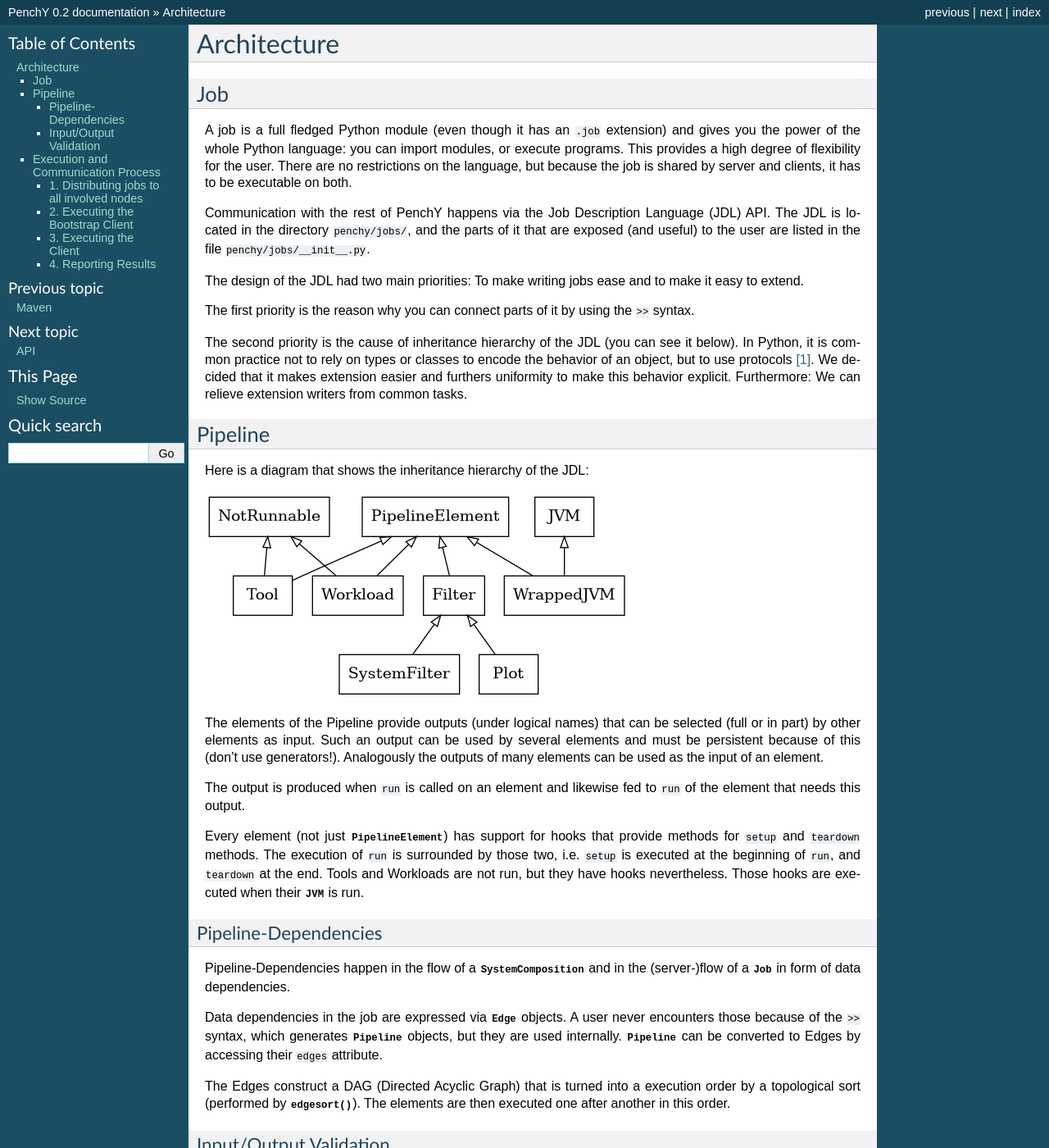
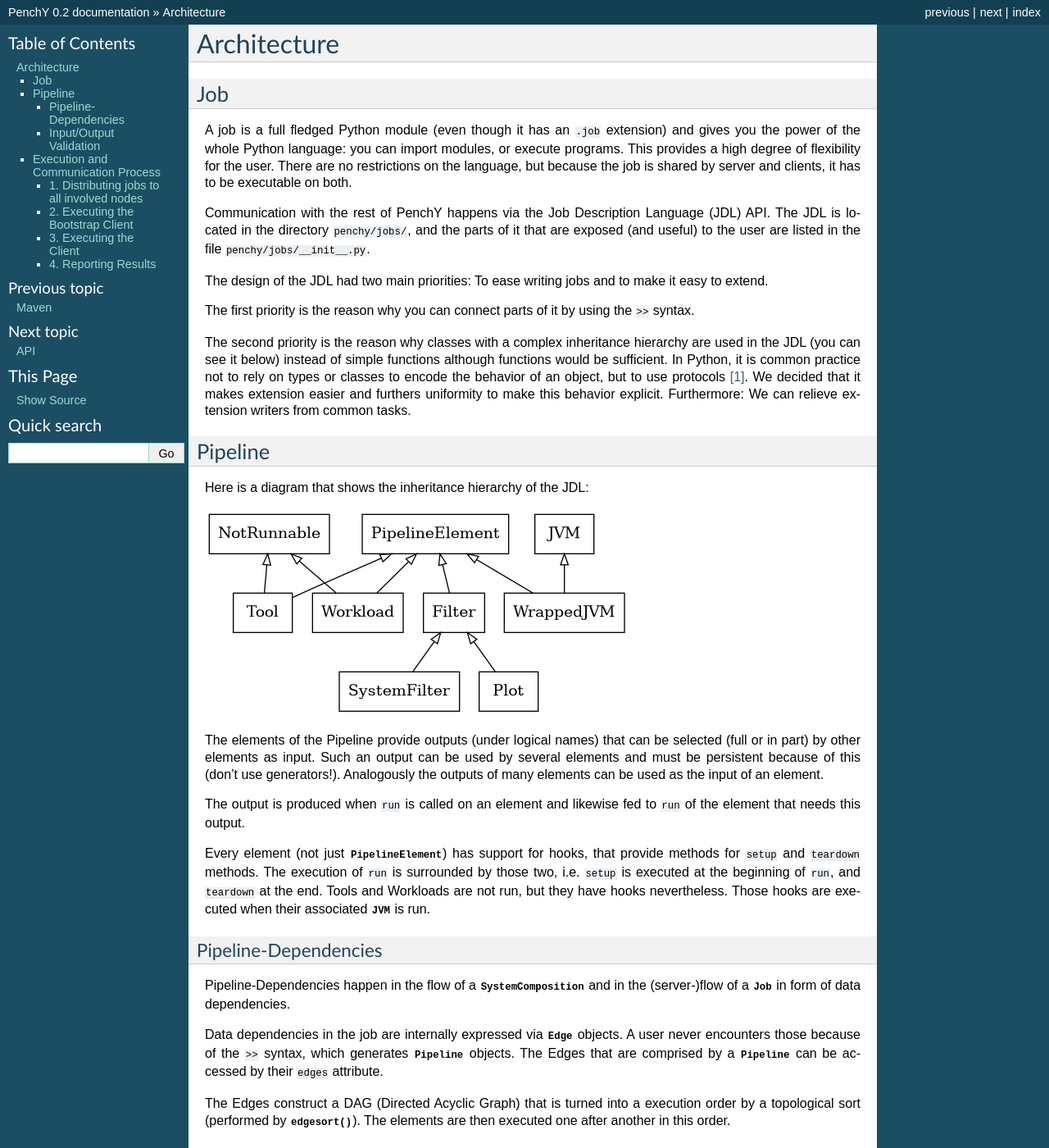
Before and after one commit to fhirschmann/penchy, a Sphinx documentation site: the page built from docs/arch.rst, in a window 1280 px wide and 1400 px high. Shown: the whole window at 82% size. Built offline with Sphinx 7.4.7, drawn with Linux system fonts in a browser that asks for light colours; formulas are drawn with MathJax 3; some of the changed text lies outside the part shown.

Commit message:
docs.arch: Correct job architecture.
Signed-off-by: Michael Markert <markert.michael@googlemail.com>

```diff
--- a/docs/arch.rst
+++ b/docs/arch.rst
@@ -18,14 +18,15 @@ The JDL is located in the directory :file:`penchy/jobs/`, and the parts of it
 that are exposed (and useful) to the user are listed in the file
 :file:`penchy/jobs/__init__.py`.
 
-The design of the JDL had two main priorities: To make writing jobs ease and to
-make it easy to extend.
+The design of the JDL had two main priorities: To ease writing jobs and to make
+it easy to extend.
 
 The first priority is the reason why you can connect parts of it by using the
 ``>>`` syntax.
 
-The second priority is the cause of inheritance hierarchy of the JDL (you can
-see it below).
+The second priority is the reason why classes with a complex inheritance
+hierarchy are used in the JDL (you can see it below) instead of simple
+functions although functions would be sufficient.
 In Python, it is common practice not to rely on types or classes to encode
 the behavior of an object, but to use protocols [#]_.
 We decided that it makes extension easier and furthers uniformity to make this
@@ -69,12 +70,12 @@ The output is produced when ``run`` is called on an element and likewise fed to
 ``run`` of the element that needs this output.
 
 Every element (not just :class:`~penchy.jobs.elements.PipelineElement`) has
-support for hooks that provide methods for ``setup`` and ``teardown`` methods.
+support for hooks, that provide methods for ``setup`` and ``teardown`` methods.
 The execution of ``run`` is surrounded by those two, i.e. ``setup`` is executed
 at the beginning of ``run``, and ``teardown`` at the end.
 Tools and Workloads are not run, but they have hooks nevertheless.
-Those hooks are executed when their :class:`~penchy.jobs.jvms.JVM` is run.
-
+Those hooks are executed when their associated :class:`~penchy.jobs.jvms.JVM` is
+run.
 
 Pipeline-Dependencies
 ---------------------
@@ -83,12 +84,12 @@ Pipeline-Dependencies happen in the flow of a
 :class:`~penchy.jobs.job.SystemComposition` and in the (server-)flow of a
 :class:`~penchy.jobs.job.Job` in form of data dependencies.
 
-Data dependencies in the job are expressed via
+Data dependencies in the job are internally expressed via
 :class:`~penchy.jobs.dependency.Edge` objects.
 A user never encounters those because of the ``>>`` syntax, which generates
-:class:`~penchy.jobs.dependency.Pipeline` objects, but they are used internally.
-:class:`~penchy.jobs.dependency.Pipeline` can be converted to Edges by
-accessing their ``edges`` attribute.
+:class:`~penchy.jobs.dependency.Pipeline` objects.
+The Edges that are comprised by a :class:`~penchy.jobs.dependency.Pipeline` can
+be accessed by their ``edges`` attribute.
 
 The Edges construct a DAG (Directed Acyclic Graph) that is turned into a
 execution order by a topological sort (performed by
@@ -105,15 +106,23 @@ various points.
 While this does not guarantee that the checked values are the expected ones, it
 does at least provide some plausibility.
 
-The first validation takes place before a job will be executed:
+The first validation phase takes place before a job is executed:
 :meth:`~penchy.jobs.job.Job.check` does check if all elements fit into each
 other (:meth:`~penchy.jobs.typecheck.Types.check_pipe`) and if all elements will
 receive their inputs (:meth:`~penchy.jobs.typecheck.Types.check_sink`).
 This is performed purely on the specification.
+For this to work meaningfully those specifications have to be set no later than
+at the end of the initialization phase (``__init__``) of an element.
 
 The second takes place inside the ``run`` of each element:
 :meth:`~penchy.jobs.typecheck.Types.check_input` examines all arguments that are
 passed to it and compares the actual arguments with the expected arguments.
+
+While the typecheck framework cuts some corners (in regard to Python's
+possibilities) it includes support for sum types and arbitrarily deep nested
+collections and should cover all the element needs.
+
+More about this at :ref:`Extending the Pipeline <extending>`.
 
 Execution and Communication Process
 ===================================
--- a/docs/extending.rst
+++ b/docs/extending.rst
@@ -1,3 +1,5 @@
+.. _extending:
+
 ====================================================
  Extending the Pipeline -- Writing PipelineElements
 ====================================================
```
